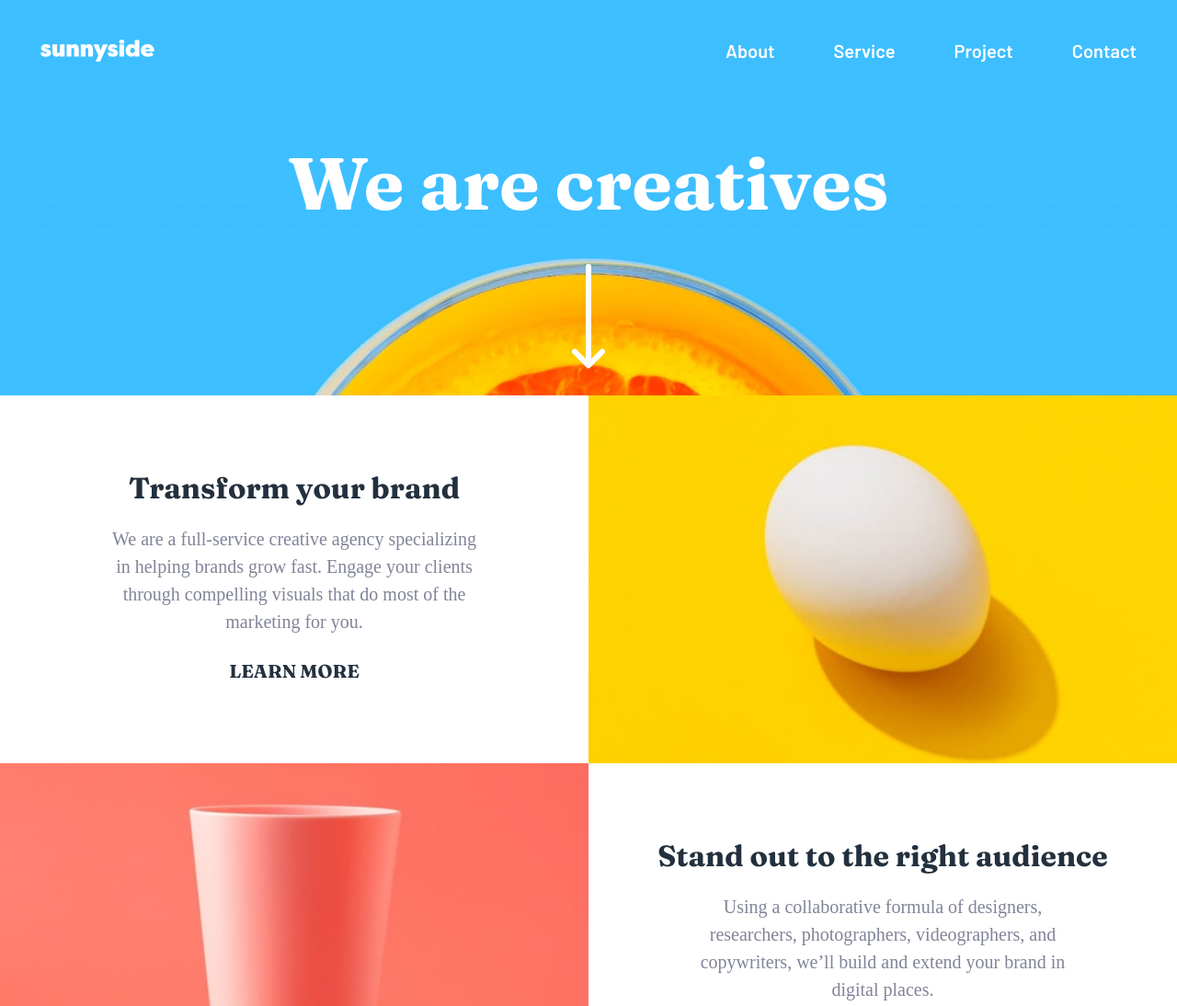
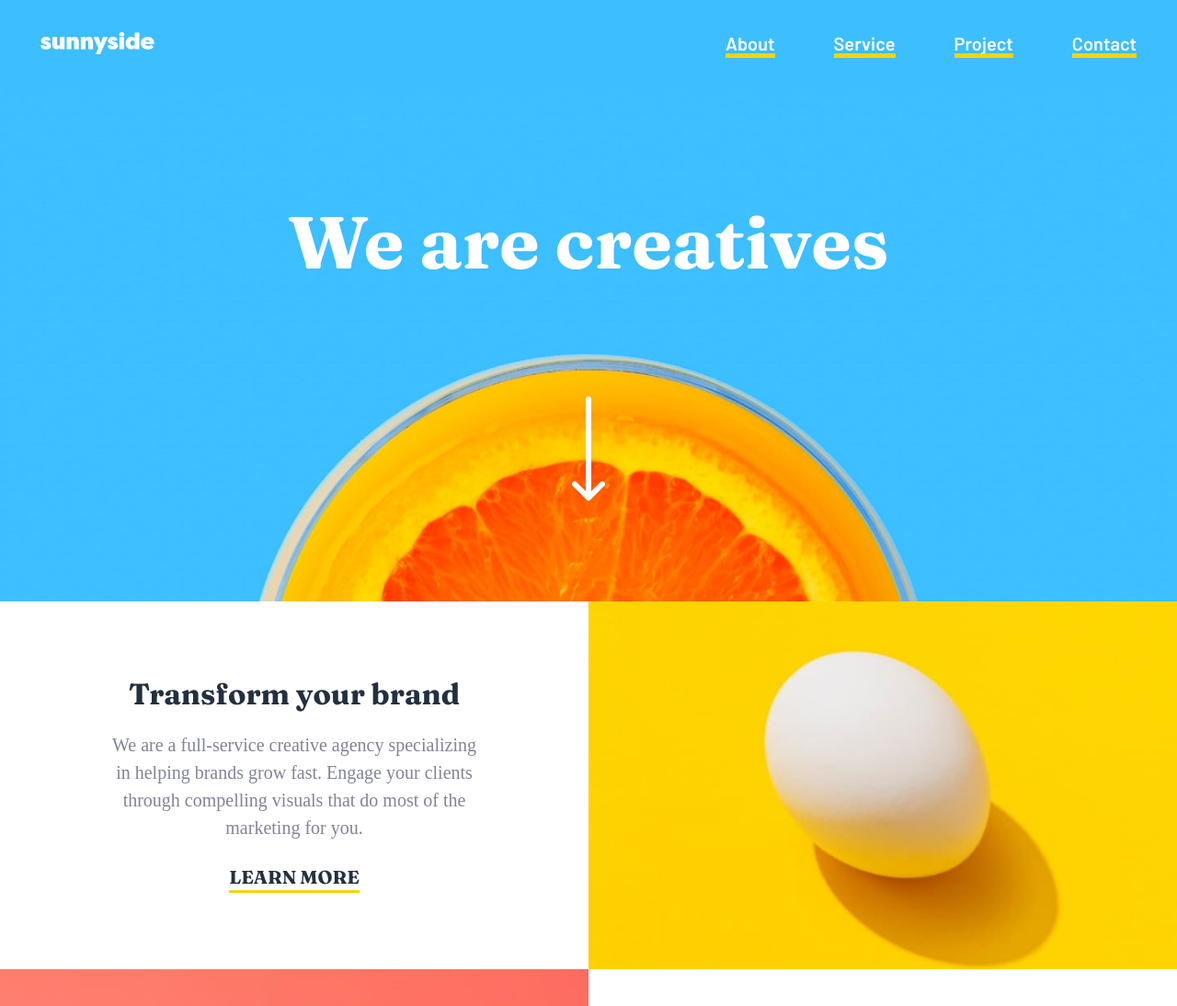
Before and after one commit to Pulkit-s21/sunnyside-agency, a website built with Vite: page index.html in a window 1280 px wide. Shown: the top 1094 px of the page at 92% size. Built offline with nearby package versions, Linux system fonts and the light colour scheme.

Commit message:
learn more err fixed & chngd hover state 4 mobile

```diff
--- a/index.html
+++ b/index.html
@@ -12,7 +12,7 @@
 <body>
   <main>
     <header class="primary-header bg-navBar">
-      <div class="df top-container padding-300">
+      <div class="df top-container padding-200">
         <a href="#">
           <img src="/images/logo.svg" alt="sunnyside">
         </a>
--- a/navToggle.js
+++ b/navToggle.js
@@ -1,5 +1,7 @@
 const navToggle = document.querySelector(".mobile-nav-toggle");
 const primaryNav = document.querySelector(".primary-navigation");
+
+// Intersection variables
 const header = document.querySelector(".primary-header");
 const creative = document.querySelector(".creative");
 
--- a/style.css
+++ b/style.css
@@ -296,6 +296,10 @@ select {
   padding: var(--size-100);
 }
 
+.padding-200{
+  padding: var(--size-200);
+}
+
 .padding-300{
   padding: var(--size-300);
 }
@@ -344,7 +348,7 @@ p{
   background-image: url(/images/desktop/image-header.jpg);
   background-position: center;
   background-size: cover;
-  min-height: 40vh;
+  min-height: 70vh;
   display: flex;
   flex-direction: column;
   justify-content: space-evenly;
@@ -418,13 +422,8 @@ p{
   width: 100%;
   background-color: var(--clr-primary-200);
   left: 0;
-  bottom: 0;
-  transform: scale(0,1);
-  transition: transform 150ms linear;
-}
-
-.top a:hover::before{
-  transform: scale(1,1);
+  bottom: -2px;
+  transform: scale(1,1); /* did this for the mobile versions where user cant hover */
 }
 
 .double-grid div{
@@ -461,9 +460,10 @@ footer div ul li a:hover{
 
 /* navigation */
 
-/* Did this for the JS intersectionobserver so that the navBar changes color when user reaches certain height */
+/* Did this for the JS intersectionObserver so that the navBar changes color when user reaches certain height */
 
 .primary-header{
+  z-index: 2;
   position: sticky;
   top: 0;
   left: 0;
@@ -478,7 +478,7 @@ footer div ul li a:hover{
 }
 
 .nav-scrolled{
-  --clr-navBar: #333;
+  --clr-navBar: rgb(75, 74, 74);
 }
 
 /* ------ */
@@ -505,12 +505,29 @@ footer div ul li a:hover{
   background-color: var(--clr-primary-200);
   left: 0;
   bottom: -4px;
-  transform: scale(0,1);
-  transition: transform 150ms linear;
+  transform: scale(1,1); /* did this for the mobile versions where user cant hover */
 }
 
-.nav-list a:hover::before{
-  transform: scale(1,1);
+/* did this for the devices where user can hover */
+
+@media (hover:hover){
+
+  .top a:before{
+    transform: scale(0,1);
+    transition: transform 150ms linear;
+  }
+
+  .top a:hover::before{
+    transform: scale(1,1);
+  }
+
+  .nav-list a::before{
+    transform: scale(0,1);
+    transition: transform 150ms linear;
+  }
+  .nav-list a:hover::before{
+    transform: scale(1,1);
+  }
 }
 
 @media (max-width: 50em){
```
